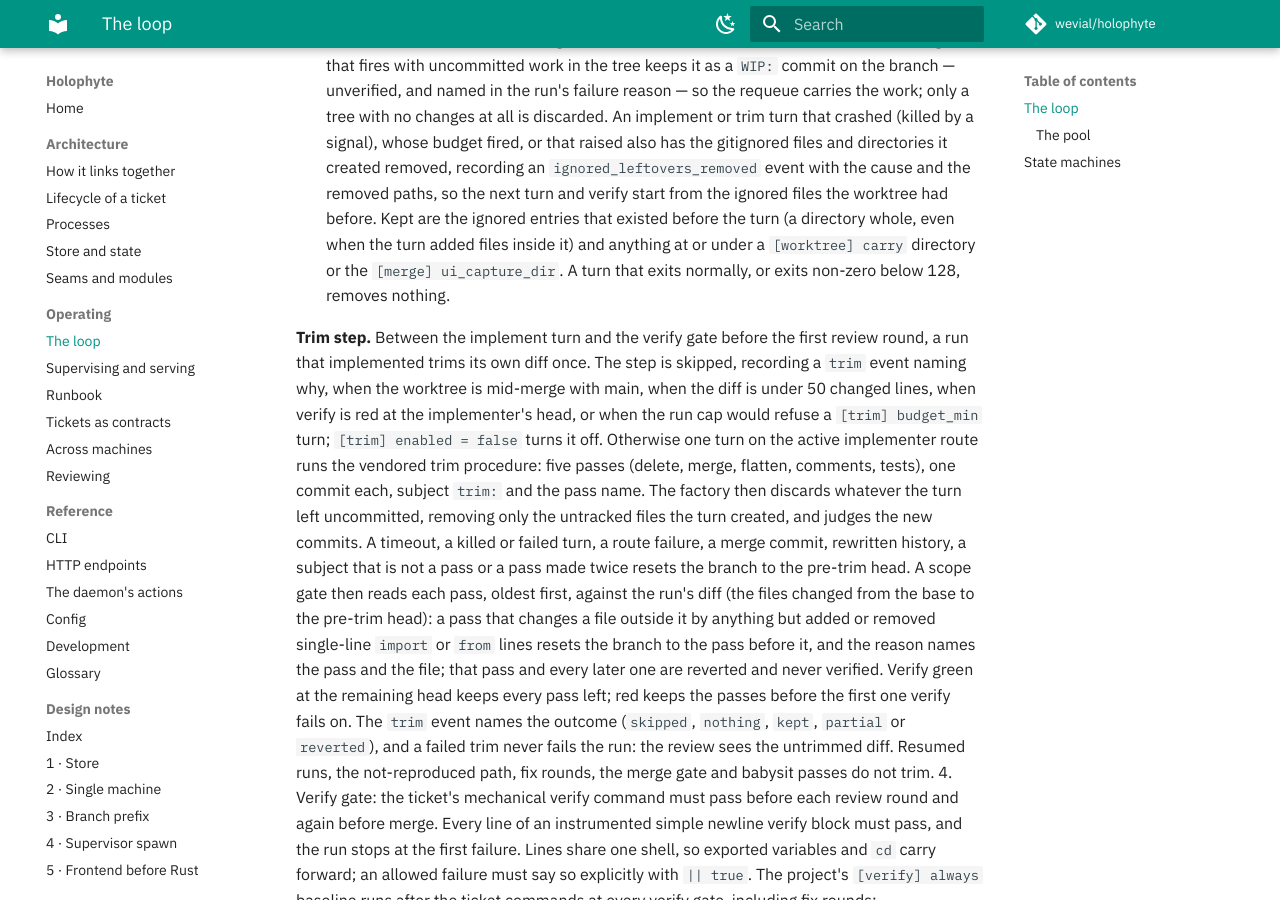
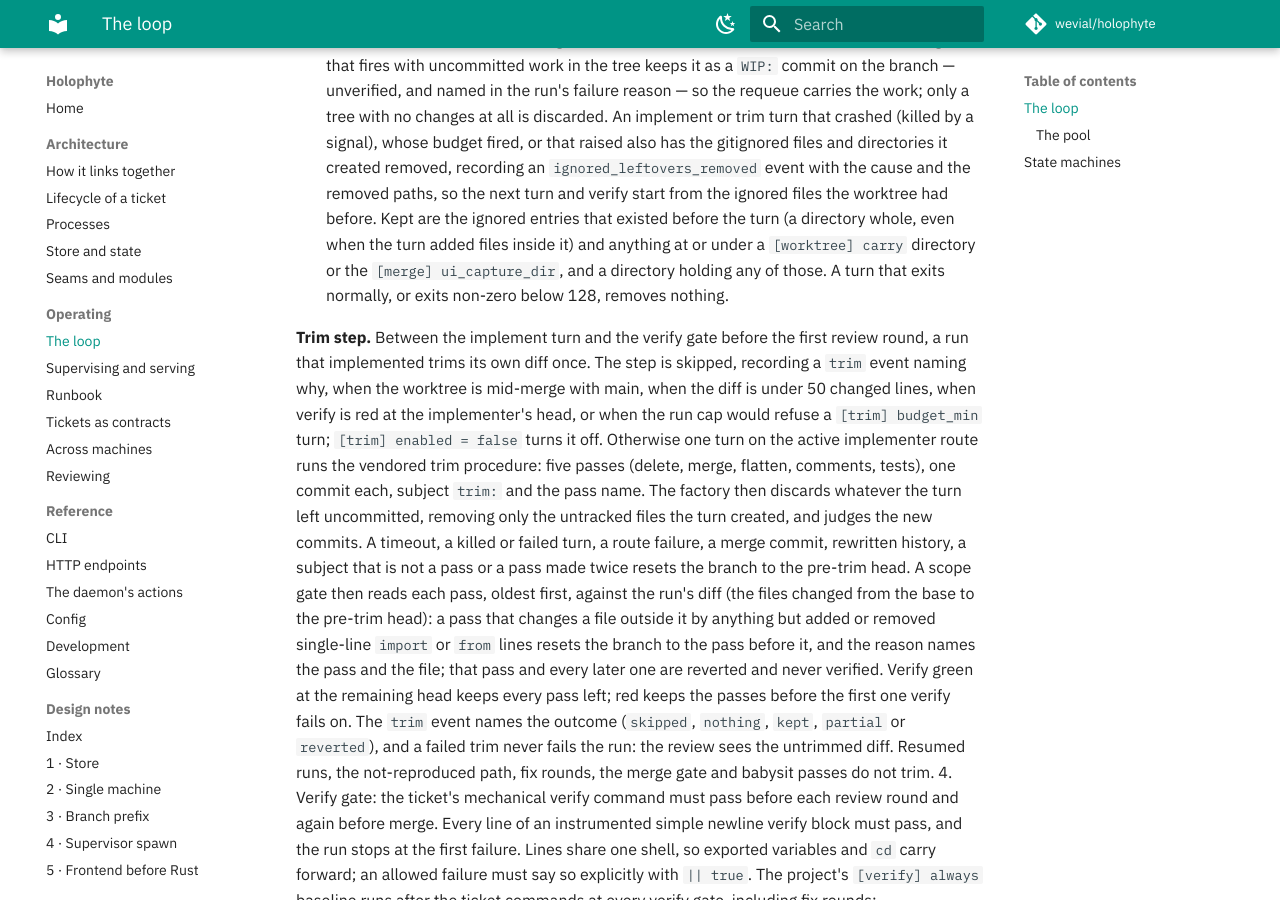
Before and after one commit to wevial/holophyte, an MkDocs documentation site: the page built from docs/loop.md, in a window 1280 px wide and 900 px high, scrolled down 1795 px. Built offline with MkDocs 1.6.1 and Material for MkDocs 9.7.7, drawn with Linux system fonts in a browser that asks for light colours; comment, search, counter and statistics services are not loaded.

Commit message:
fix(implement): record a partial ignored-leftover removal (HOLO-207)
Review findings:
ADDRESS: a removal that fails midway left the deleted entries unrecorded; each entry is now removed in turn and the event names those actually removed.
ADDRESS: docs/loop.md now says a directory holding a kept entry is kept too.
DECLINE: a file the turn newly ignored counts as a new ignored entry; the turn-end sweep commits untracked non-ignored files beforehand, so the case needs a setup output outside carry plus a crashing turn that edits .gitignore, and keeping it would need a second untracked listing.
DECLINE: SystemExit from carry_directories() or merge_config(); both are read and validated earlier in the run, before any agent turn.
DECLINE: a new top-level e2e/ is kept under the default ui_capture_dir; its contents outside the capture directory are still listed and removed.

```diff
--- a/docs/loop.md
+++ b/docs/loop.md
@@ -93,8 +93,8 @@
    had before. Kept are the ignored entries that existed before the turn
    (a directory whole, even when the turn added files inside it) and
    anything at or under a `[worktree] carry` directory or the `[merge]
-   ui_capture_dir`. A turn that exits normally, or exits non-zero below
-   128, removes nothing.
+   ui_capture_dir`, and a directory holding any of those. A turn that exits
+   normally, or exits non-zero below 128, removes nothing.
 
    **Trim step.** Between the implement turn and the verify gate before the
    first review round, a run that implemented trims its own diff once. The
```
Also changed, not shown: 1 other file.
